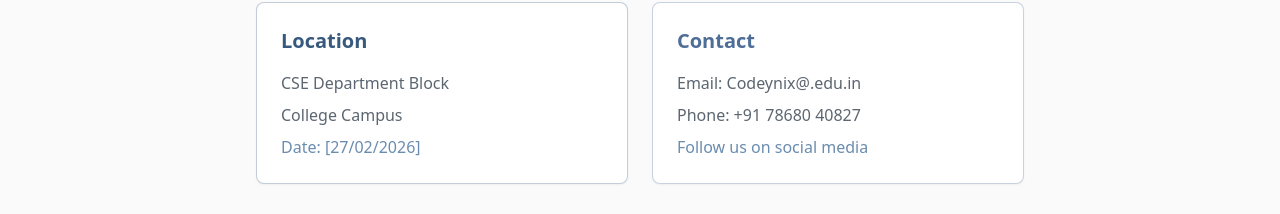
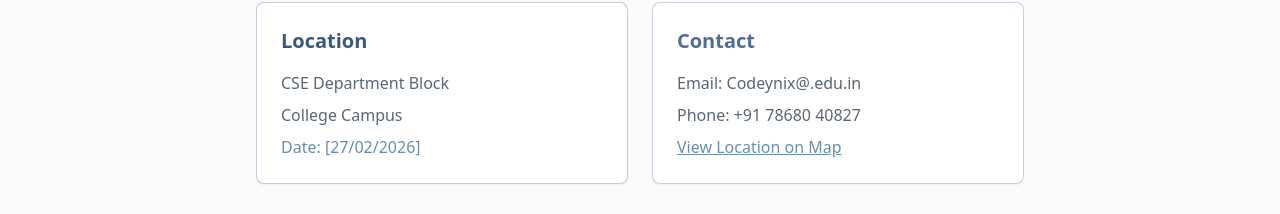
Before and after one commit to Vishalchandrakumar07/Fusion-Fest, a Next.js app: page / in a window 1280 px wide. Shown: the part 3506-3720 px from the top of the page. Built offline with nearby package versions, Linux system fonts and the light colour scheme.

Commit message:
location

```diff
--- a/app/page.tsx
+++ b/app/page.tsx
@@ -274,8 +274,17 @@ export default function Page() {
         <h3 className="text-xl font-bold text-accent mb-4">Contact</h3>
         <p className="text-muted-foreground mb-2">Email: Codeynix@.edu.in</p>
         <p className="text-muted-foreground mb-2">Phone: +91 78680 40827</p>
-        <p className="text-secondary">Follow us on social media</p>
+
+        <a
+          href="https://maps.app.goo.gl/xHjPc5cdkriDysaA6?g_st=aw"
+          target="_blank"
+          rel="noopener noreferrer"
+          className="text-secondary underline"
+        >
+           View Location on Map
+        </a>
       </Card>
+
 
     </div>
 
```
